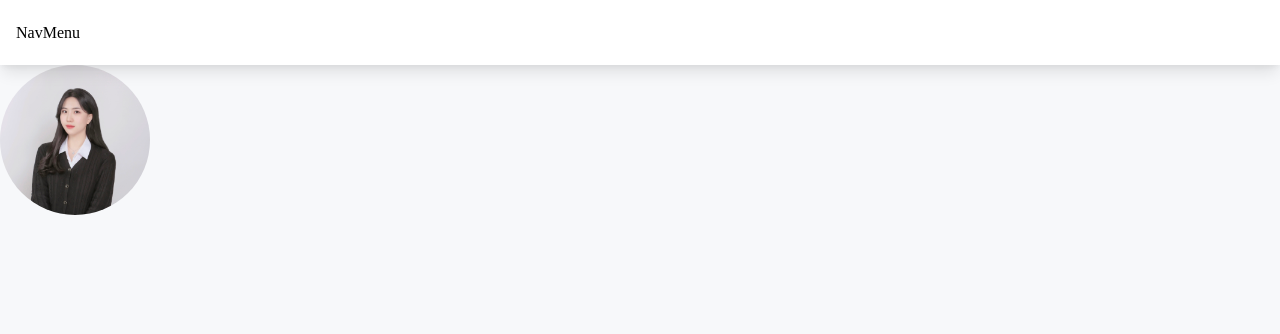
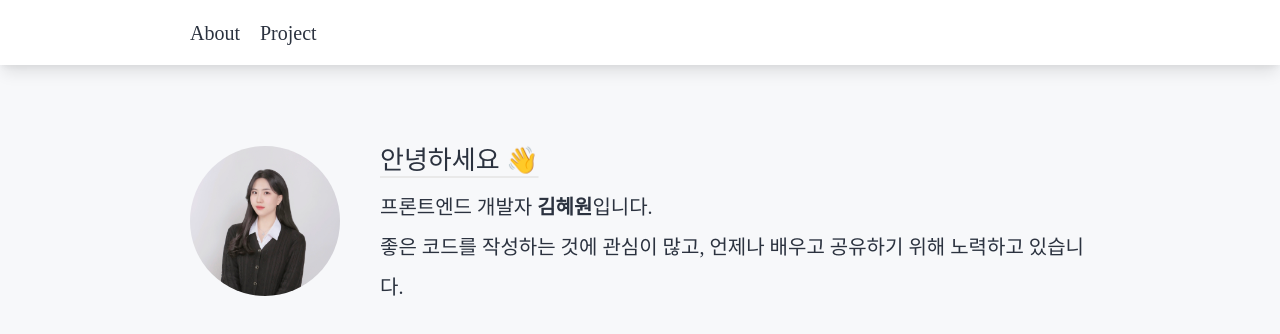
Before and after one commit to hyeewooon/hyeewooon-portfolio, a Next.js app: page / in a window 1280 px wide. Shown: the top 334 px of the page. Built offline with nearby package versions, Linux system fonts and the light colour scheme.

Commit message:
feat: NavMenu, Profile

```diff
--- a/base/Theme/index.ts
+++ b/base/Theme/index.ts
@@ -8,7 +8,9 @@ const mediaQuerySize: MediaQueryList = {
   mobile: '767px'
 };
 
-export const ThemeResource: DefaultTheme = {
+export const ThemeResource: {
+  mq: MediaQueryList;
+} = {
   mq: {
     tablet: `@media only screen and (max-width: ${mediaQuerySize.tablet})`,
     mobile: `@media only screen and (max-width: ${mediaQuerySize.mobile})`
--- a/components/Common/Layout/NavMenu/NavMenu.styles.tsx
+++ b/components/Common/Layout/NavMenu/NavMenu.styles.tsx
@@ -1,15 +1,105 @@
 import styled from 'styled-components';
 
-export const NavMenuContainer = styled.div`
+import { Theme } from '@base';
+
+export const NavMenuContainer = styled.div<{ menuOpen: boolean }>`
   position: relative;
   display: flex;
-  justify-content: space-between;
+  justify-content: center;
   align-items: center;
   width: 100%;
   height: 65px;
-  padding: 8px 16px;
   background-color: #ffffff;
   box-shadow: 0 10px 15px -3px rgba(0, 0, 0, 0.1), 0 4px 6px -2px rgba(0, 0, 0, 0.05);
   box-sizing: border-box;
   z-index: 1000;
+
+  ${Theme.ThemeResource.mq.mobile} {
+    ${({ menuOpen }) => {
+      if (menuOpen) {
+        return `
+          box-shadow: none;
+        `;
+      }
+    }}
+  }
 `;
+
+export const NavMenuFlexBox = styled.div`
+  width: 80%;
+  max-width: 900px;
+
+  ${Theme.ThemeResource.mq.mobile} {
+    width: 90%;
+  }
+`;
+
+export const DefalutButton = styled.button`
+  outline: none;
+  border: none;
+  background-color: transparent;
+`;
+
+export const NavMenuButton = styled(DefalutButton)`
+  display: none;
+  position: relative;
+  min-width: 30px;
+  min-height: 30px;
+  border-radius: 5px;
+
+  ${Theme.ThemeResource.mq.mobile} {
+    display: block;
+  }
+
+  &:hover {
+    background-color: #efefef;
+    transition-duration: 0.5s;
+    cursor: pointer;
+  }
+`;
+
+export const NavMenuList = styled.ul<{ menuOpen: boolean }>`
+  position: relative;
+  display: flex;
+  gap: 20px;
+
+  ${Theme.ThemeResource.mq.mobile} {
+    position: absolute;
+    top: 65px;
+    left: 0;
+    width: 100%;
+    flex-direction: column;
+    display: flex;
+    align-items: center;
+    gap: 0px;
+    background-color: #ffffff;
+    box-shadow: 0 10px 15px -3px rgba(0, 0, 0, 0.1), 0 4px 6px -2px rgba(0, 0, 0, 0.05);
+
+    ${({ menuOpen }) => {
+      if (!menuOpen) {
+        return `
+          display: none;
+        `;
+      }
+    }}
+  }
+`;
+
+export const NavMenuItem = styled.li`
+  position: relative;
+  font-size: 20px;
+  color: #2b323f;
+
+  ${Theme.ThemeResource.mq.mobile} {
+    width: 90%;
+    height: 50px;
+    display: flex;
+    align-items: center;
+  }
+
+  &:hover {
+    color: #bdc8de;
+    cursor: pointer;
+    transition-duration: 0.5s;
+  }
+`;
--- a/components/Common/Layout/NavMenu/index.tsx
+++ b/components/Common/Layout/NavMenu/index.tsx
@@ -1,9 +1,33 @@
-import React from 'react';
+import React, { useState } from 'react';
+import Image from 'next/image';
 
 import * as SC from './NavMenu.styles';
 
 const NavMenu: React.FC = () => {
-  return <SC.NavMenuContainer>NavMenu</SC.NavMenuContainer>;
+  const [menuState, setMenuState] = useState({
+    open: false
+  });
+
+  const changeMenuState = () => {
+    setMenuState({
+      ...menuState,
+      open: !menuState.open
+    });
+  };
+
+  return (
+    <SC.NavMenuContainer menuOpen={menuState.open}>
+      <SC.NavMenuFlexBox>
+        <SC.NavMenuButton onClick={changeMenuState}>
+          <Image src="/images/icon-menu.svg" layout="fill" />
+        </SC.NavMenuButton>
+        <SC.NavMenuList menuOpen={menuState.open}>
+          <SC.NavMenuItem>About</SC.NavMenuItem>
+          <SC.NavMenuItem>Project</SC.NavMenuItem>
+        </SC.NavMenuList>
+      </SC.NavMenuFlexBox>
+    </SC.NavMenuContainer>
+  );
 };
 
 export default NavMenu;
--- /dev/null
+++ b/components/Main/Main.styles.tsx
@@ -0,0 +1,20 @@
+import styled from 'styled-components';
+
+import { Theme } from '@base';
+
+export const MainContainer = styled.div`
+  height: calc(100% - 65px);
+  margin-top: 70px;
+  width: 100%;
+  display: flex;
+  justify-content: center;
+`;
+
+export const MainContent = styled.div`
+  width: 80%;
+  max-width: 900px;
+
+  ${Theme.ThemeResource.mq.mobile} {
+    width: 90%;
+  }
+`;
--- a/components/Main/index.tsx
+++ b/components/Main/index.tsx
@@ -1,11 +1,16 @@
 import React from 'react';
 
 import { Layout, Profile } from '@components';
+import * as SC from './Main.styles';
 
 const Main: React.FC = () => {
   return (
     <Layout>
-      <Profile />
+      <SC.MainContainer>
+        <SC.MainContent>
+          <Profile />
+        </SC.MainContent>
+      </SC.MainContainer>
     </Layout>
   );
 };
--- a/components/Profile/Profile.styles.tsx
+++ b/components/Profile/Profile.styles.tsx
@@ -1,6 +1,45 @@
 import styled from 'styled-components';
 import Image from 'next/image';
 
-export const ImageWrapper = styled(Image)`
+import { Theme } from '@base';
+
+export const ProfileContainer = styled.div`
+  display: flex;
+  align-items: center;
+  gap: 40px;
+
+  ${Theme.ThemeResource.mq.mobile} {
+    flex-direction: column;
+  }
+`;
+
+export const ProfileImageWrapper = styled.div`
+  position: relative;
+  min-width: 150px;
+  min-height: 150px;
+`;
+
+export const ProfileImage = styled(Image)`
   border-radius: 50%;
 `;
+
+export const ProfileTextBox = styled.div``;
+export const ProfileTitle = styled.h1`
+  font-size: 26px;
+  font-weight: 500;
+  color: #2b323f;
+  line-height: 2;
+  text-decoration-line: underline;
+  text-decoration-color: #e9e9e9;
+  text-underline-position: under;
+`;
+export const ProfileText = styled.p`
+  font-size: 20px;
+  font-weight: 400;
+  line-height: 2;
+  color: #2b323f;
+`;
+
+export const ProfileStrongText = styled.strong`
+  font-weight: 600;
+`;
--- a/components/Profile/index.tsx
+++ b/components/Profile/index.tsx
@@ -1,10 +1,24 @@
 import React from 'react';
-import Image from 'next/image';
 
 import * as SC from './Profile.styles';
 
 const Profile: React.FC = () => {
-  return <SC.ImageWrapper src="/images/profile.jpg" width={150} height={150} />;
+  return (
+    <SC.ProfileContainer>
+      <SC.ProfileImageWrapper>
+        <SC.ProfileImage src="/images/profile.jpg" layout="fill" alt="Profile Image" />
+      </SC.ProfileImageWrapper>
+      <SC.ProfileTextBox>
+        <SC.ProfileTitle>안녕하세요 👋</SC.ProfileTitle>
+        <SC.ProfileText>
+          프론트엔드 개발자 <SC.ProfileStrongText>김혜원</SC.ProfileStrongText>입니다.
+        </SC.ProfileText>
+        <SC.ProfileText>
+          좋은 코드를 작성하는 것에 관심이 많고, 언제나 배우고 공유하기 위해 노력하고 있습니다.
+        </SC.ProfileText>
+      </SC.ProfileTextBox>
+    </SC.ProfileContainer>
+  );
 };
 
 export default Profile;
```
Also changed, not shown: public/images/icon-menu.svg (added).
